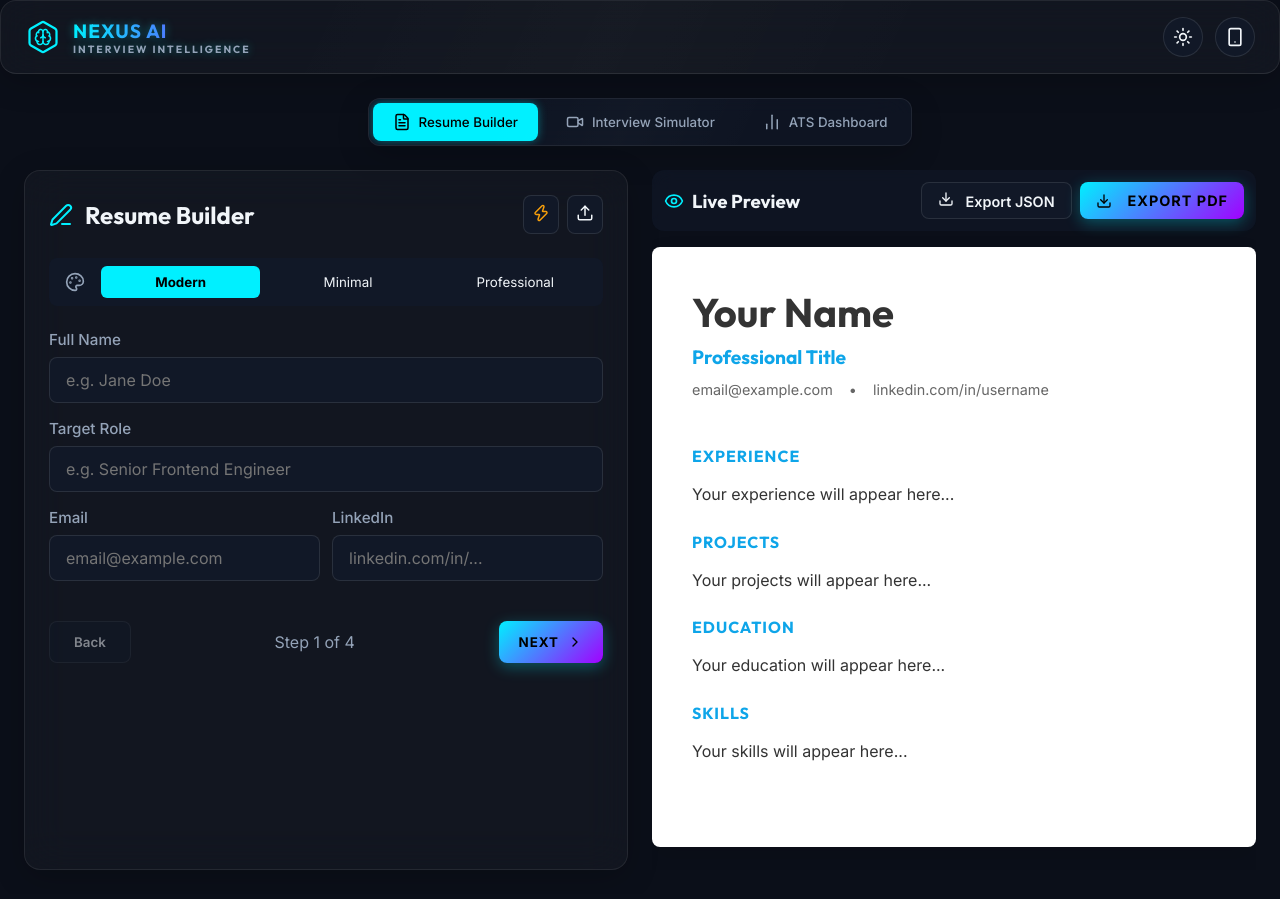
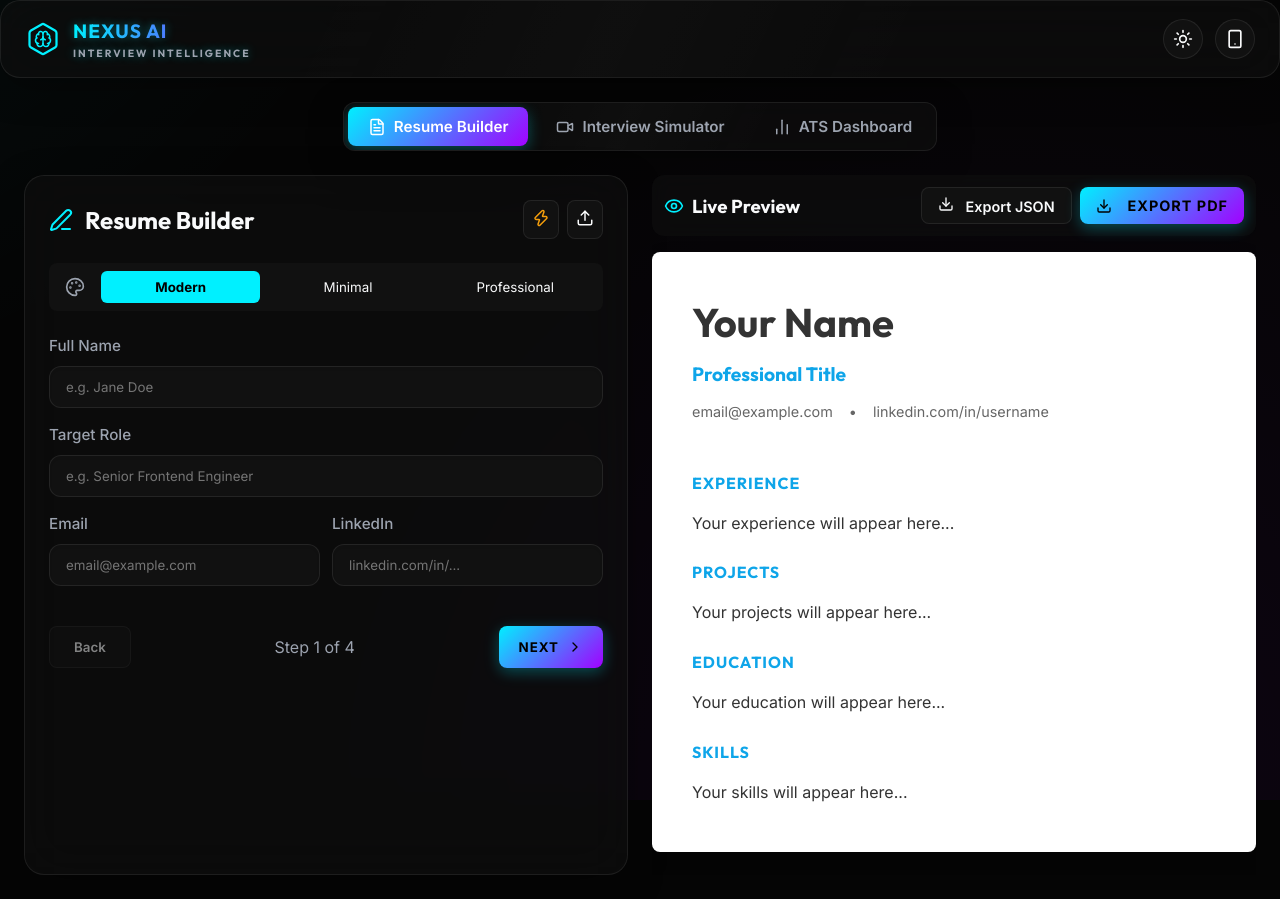
Before and after one commit to nihal-hacker2012/interviewtrainer, a React (Vite) app: page / in a window 1280 px wide. Both pictures are taken after a click on the button "Resume Builder". Built offline with nearby package versions, Linux system fonts and the light colour scheme.

Commit message:
Enhanced UI for both Light and Dark mode

```diff
--- a/src/components/Navigation.jsx
+++ b/src/components/Navigation.jsx
@@ -16,7 +16,21 @@ export default function Navigation({ activeTab, setActiveTab }) {
             key={tab.id}
             className={`nav-tab ${activeTab === tab.id ? 'active' : ''}`}
             onClick={() => setActiveTab(tab.id)}
-            style={{ display: 'flex', alignItems: 'center', gap: '8px' }}
+            style={{
+              display: 'flex',
+              alignItems: 'center',
+              gap: '8px',
+              padding: '10px 20px',
+              borderRadius: '8px',
+              border: 'none',
+              cursor: 'pointer',
+              fontWeight: '600',
+              fontSize: '0.95rem',
+              transition: 'all 0.3s cubic-bezier(0.25, 0.8, 0.25, 1)',
+              background: activeTab === tab.id ? 'linear-gradient(135deg, var(--primary), #a200ff)' : 'transparent',
+              color: activeTab === tab.id ? '#fff' : 'var(--text-secondary)',
+              boxShadow: activeTab === tab.id ? '0 4px 15px rgba(0, 240, 255, 0.3)' : 'none',
+            }}
           >
             <Icon size={18} />
             <span className="tab-label">{tab.label}</span>
--- a/src/index.css
+++ b/src/index.css
@@ -9,43 +9,56 @@
   --surface-color: rgba(255, 255, 255, 0.7);
   --surface-solid: #ffffff;
   --text-primary: #0f172a;
-  --text-secondary: #475569;
-  --border-color: rgba(15, 23, 42, 0.1);
+  --text-primary: #111827;
+  --text-secondary: #4b5563;
+  --border-color: rgba(255, 255, 255, 0.9);
   --success: #10b981;
   --warning: #f59e0b;
   --danger: #ef4444;
-
-  --shadow-sm: 0 1px 2px 0 rgba(0, 0, 0, 0.05);
-  --shadow-md: 0 4px 6px -1px rgba(0, 0, 0, 0.1), 0 2px 4px -1px rgba(0, 0, 0, 0.06);
-  --shadow-lg: 0 10px 15px -3px rgba(0, 0, 0, 0.1), 0 4px 6px -2px rgba(0, 0, 0, 0.05);
-  --glass-shadow: 0 8px 32px 0 rgba(31, 38, 135, 0.07);
-  --glass-border: 1px solid rgba(255, 255, 255, 0.18);
 }
 
 .dark {
-  --bg-color: #0b0f19;
-  --surface-color: rgba(17, 24, 39, 0.7);
-  --surface-solid: #111827;
-  --text-primary: #f1f5f9;
-  --text-secondary: #94a3b8;
-  --border-color: rgba(255, 255, 255, 0.1);
-  --glass-shadow: 0 8px 32px 0 rgba(0, 0, 0, 0.37);
-  --glass-border: 1px solid rgba(255, 255, 255, 0.05);
+  --bg-color: #050505;
+  --surface-color: rgba(15, 15, 15, 0.6);
+  --surface-solid: #111111;
+  --text-primary: #f9fafb;
+  --text-secondary: #9ca3af;
+  --border-color: rgba(255, 255, 255, 0.08);
 }
 
 * {
+  box-sizing: border-box;
   margin: 0;
   padding: 0;
-  box-sizing: border-box;
 }
 
 body {
+  background: radial-gradient(circle at 15% 0%, rgba(0, 240, 255, 0.06), transparent 40%),
+              radial-gradient(circle at 85% 100%, rgba(162, 0, 255, 0.06), transparent 40%),
+              var(--bg-color);
+  background-size: 150% 150%;
+  background-attachment: fixed;
+  animation: bg-pulse 15s ease-in-out infinite alternate;
+  color: var(--text-primary);
   font-family: 'Inter', sans-serif;
-  background-color: var(--bg-color);
-  color: var(--text-primary);
-  transition: background-color 0.3s ease, color 0.3s ease;
+  line-height: 1.5;
+  transition: background-color 0.4s ease, color 0.4s ease;
   min-height: 100vh;
-  overflow-x: hidden;
+}
+
+.dark body {
+  background: radial-gradient(circle at 15% 0%, rgba(0, 240, 255, 0.12), transparent 40%),
+              radial-gradient(circle at 85% 100%, rgba(162, 0, 255, 0.12), transparent 40%),
+              var(--bg-color);
+  background-size: 150% 150%;
+  background-attachment: fixed;
+  animation: bg-pulse 15s ease-in-out infinite alternate;
+}
+
+@keyframes bg-pulse {
+  0% { background-position: 0% 0%; }
+  50% { background-position: 100% 100%; }
+  100% { background-position: 0% 0%; }
 }
 
 h1, h2, h3, h4, h5, h6 {
@@ -60,14 +73,19 @@ button {
 }
 
 .glass-panel {
-  background: rgba(255, 255, 255, 0.03);
-  backdrop-filter: blur(20px);
-  -webkit-backdrop-filter: blur(20px);
-  border: 1px solid rgba(255, 255, 255, 0.08);
-  border-radius: 16px;
-  box-shadow: 0 8px 32px 0 rgba(0, 0, 0, 0.2);
+  background: var(--surface-color);
+  backdrop-filter: blur(24px);
+  -webkit-backdrop-filter: blur(24px);
+  border: 1px solid var(--border-color);
+  border-radius: 20px;
+  box-shadow: 0 10px 40px -10px rgba(0, 0, 0, 0.08);
   position: relative;
   overflow: hidden;
+  transition: all 0.3s ease;
+}
+
+.dark .glass-panel {
+  box-shadow: 0 10px 40px -10px rgba(0, 0, 0, 0.5);
 }
 
 /* Premium shine effect */
@@ -129,6 +147,10 @@ button {
   border-bottom: 1px solid var(--border-color);
 }
 
+.app-container.mobile-mode .header {
+  border-radius: 0 0 24px 24px;
+}
+
 .header-brand {
   font-family: 'Outfit', sans-serif;
   font-size: 1.5rem;
@@ -187,7 +209,6 @@ button {
 }
 
 /* Primary Button */
-/* Glow Buttons */
 .btn-primary {
   background: linear-gradient(135deg, var(--primary), #a200ff);
   color: #000;
@@ -241,19 +262,20 @@ button {
   color: var(--text-secondary);
 }
 .app-input {
+  width: 100%;
   padding: 12px 16px;
-  border-radius: 8px;
+  border-radius: 12px;
   border: 1px solid var(--border-color);
   background: var(--surface-solid);
   color: var(--text-primary);
   font-family: 'Inter', sans-serif;
-  font-size: 1rem;
-  transition: all 0.2s;
+  transition: all 0.3s ease;
+  box-shadow: inset 0 2px 4px rgba(0,0,0,0.02);
 }
 .app-input:focus {
   outline: none;
   border-color: var(--primary);
-  box-shadow: 0 0 0 2px var(--primary-glow);
+  box-shadow: 0 0 0 3px rgba(0, 240, 255, 0.15);
 }
 
 /* Layout Utilities */
```
Also changed, not shown: 1 other file (tests, documents, lock files or other folders).
